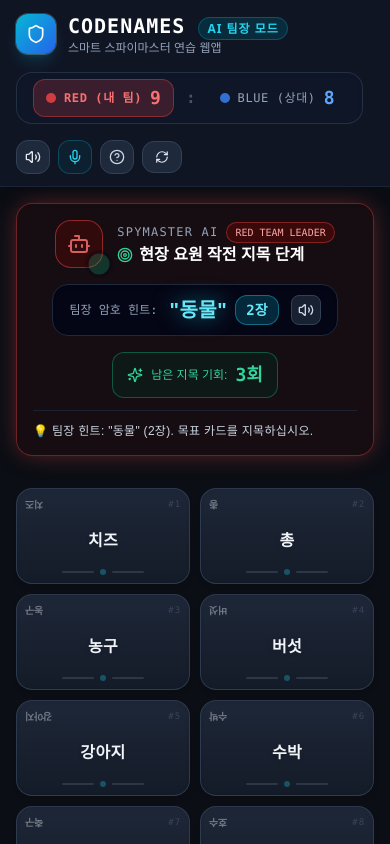
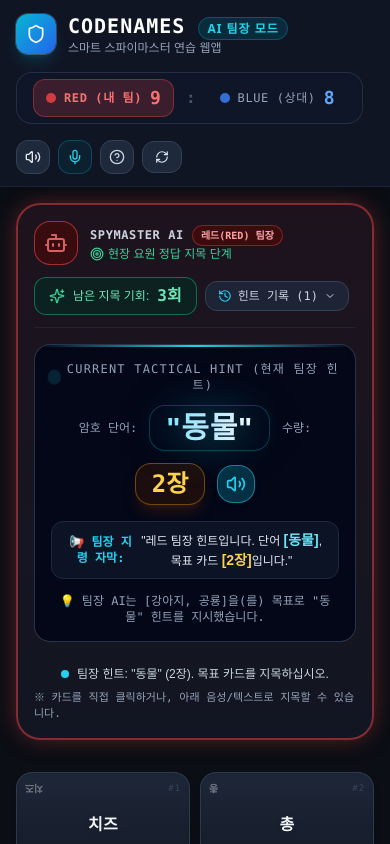
Before and after one commit to kiuza1004/codename, a React (Vite) app: page / in a window 390 px wide. Both pictures are taken after a click on the button "카드 섞고 작전 개시". Shown: the top 844 px of the page. Built offline with nearby package versions, Linux system fonts and the light colour scheme; the HTML template or start-up script is replaced by a standard one; a web font is replaced by a local one.

Commit message:
Enhance hint visibility with mega billboard, subtitles, and history

```diff
--- a/src/App.tsx
+++ b/src/App.tsx
@@ -16,6 +16,7 @@ export const App: React.FC = () => {
     cards,
     turn,
     currentHint,
+    hintHistory,
     guessesLeft,
     statusMessage,
     winner,
@@ -62,6 +63,7 @@ export const App: React.FC = () => {
         {/* 스파이마스터 팀장 브리핑 패널 */}
         <SpymasterPanel
           currentHint={currentHint}
+          hintHistory={hintHistory}
           turn={turn}
           playerTeam={playerTeam}
           guessesLeft={guessesLeft}
--- a/src/components/SpymasterPanel.tsx
+++ b/src/components/SpymasterPanel.tsx
@@ -1,10 +1,11 @@
-import React from 'react';
+import React, { useState } from 'react';
 import { Hint, TeamColor, TurnPhase } from '../types/game';
 import { speech } from '../utils/speech';
-import { Bot, Radio, Target, Sparkles, Volume2 } from 'lucide-react';
+import { Bot, Radio, Target, Sparkles, Volume2, History, ChevronDown, ChevronUp } from 'lucide-react';
 
 interface SpymasterPanelProps {
   currentHint: Hint | null;
+  hintHistory: Hint[];
   turn: TurnPhase;
   playerTeam: TeamColor;
   guessesLeft: number;
@@ -13,114 +14,170 @@ interface SpymasterPanelProps {
 
 export const SpymasterPanel: React.FC<SpymasterPanelProps> = ({
   currentHint,
+  hintHistory,
   turn,
   playerTeam,
   guessesLeft,
   statusMessage,
 }) => {
+  const [showHistory, setShowHistory] = useState(false);
+
   const isPlayerTurn = turn === 'player_turn';
   const isOpponentTurn = turn === 'opponent_turn';
   const isThinking = turn === 'spymaster_thinking';
 
-  const teamColorClass = playerTeam === 'red' ? 'text-red-400 border-red-500/40 bg-red-950/20' : 'text-blue-400 border-blue-500/40 bg-blue-950/20';
-  const teamGlow = playerTeam === 'red' ? 'shadow-glow-red' : 'shadow-glow-blue';
+  const teamLabel = playerTeam === 'red' ? '레드(RED)' : '블루(BLUE)';
+  const teamColorClass = playerTeam === 'red'
+    ? 'border-red-500/50 bg-gradient-to-b from-[#1e131d] to-[#121622] shadow-glow-red'
+    : 'border-blue-500/50 bg-gradient-to-b from-[#131b2e] to-[#121622] shadow-glow-blue';
 
   const replayVoiceHint = () => {
     if (currentHint) {
-      const teamLabel = playerTeam === 'red' ? '레드' : '블루';
-      speech.speakHint(teamLabel, currentHint.word, currentHint.count);
+      speech.speakHint(playerTeam === 'red' ? '레드' : '블루', currentHint.word, currentHint.count);
     }
   };
 
   return (
-    <div className={`w-full rounded-2xl border transition-all duration-300 backdrop-blur-md p-4 sm:p-5 ${
-      isPlayerTurn ? `${teamColorClass} ${teamGlow}` : 'border-slate-800 bg-slate-900/60'
+    <div className={`w-full rounded-3xl border-2 transition-all duration-300 backdrop-blur-xl p-4 sm:p-6 shadow-2xl ${
+      isPlayerTurn ? teamColorClass : 'border-slate-800 bg-[#121724]'
     }`}>
-      <div className="flex flex-col md:flex-row items-center justify-between gap-4">
-        {/* 팀장 AI 프로필 & 상태 인디케이터 */}
-        <div className="flex items-center gap-3.5">
+      {/* 1. 상단 바: 팀장 상태 및 모드 안내 */}
+      <div className="flex flex-wrap items-center justify-between gap-3 pb-3 border-b border-slate-800/80">
+        <div className="flex items-center gap-3">
           <div className="relative">
-            <div className={`w-12 h-12 rounded-2xl flex items-center justify-center border transition-all ${
-              playerTeam === 'red' ? 'bg-red-950/60 border-red-500/50 text-red-400' : 'bg-blue-950/60 border-blue-500/50 text-blue-400'
+            <div className={`w-11 h-11 rounded-2xl flex items-center justify-center border ${
+              playerTeam === 'red' ? 'bg-red-950/70 border-red-500/60 text-red-400' : 'bg-blue-950/70 border-blue-500/60 text-blue-400'
             }`}>
               <Bot className="w-6 h-6 animate-pulse" />
             </div>
-            <span className={`absolute -bottom-1 -right-1 w-4 h-4 rounded-full border-2 border-slate-950 ${
+            <span className={`absolute -bottom-1 -right-1 w-3.5 h-3.5 rounded-full border-2 border-slate-950 ${
               isPlayerTurn ? 'bg-emerald-500 animate-ping' : isOpponentTurn ? 'bg-amber-500' : 'bg-cyan-500'
             }`}></span>
           </div>
 
           <div>
             <div className="flex items-center gap-2">
-              <span className="text-xs font-mono uppercase tracking-widest text-slate-400">SPYMASTER AI</span>
-              <span className={`text-[10px] font-mono px-2 py-0.5 rounded-full uppercase border ${
+              <span className="text-xs font-mono font-bold tracking-wider text-slate-300">SPYMASTER AI</span>
+              <span className={`text-[10px] font-mono px-2 py-0.5 rounded-full uppercase font-bold border ${
                 playerTeam === 'red' ? 'bg-red-950/80 border-red-500/40 text-red-300' : 'bg-blue-950/80 border-blue-500/40 text-blue-300'
               }`}>
-                {playerTeam.toUpperCase()} TEAM LEADER
+                {teamLabel} 팀장
               </span>
             </div>
-            <h3 className="text-base sm:text-lg font-bold text-white flex items-center gap-2">
-              {isThinking && (
-                <span className="flex items-center gap-1.5 text-cyan-400">
-                  <Radio className="w-4 h-4 animate-spin" /> 팀장이 암호 힌트를 분석 중입니다...
-                </span>
-              )}
-              {isOpponentTurn && (
-                <span className="text-amber-400 flex items-center gap-1.5">
-                  <Radio className="w-4 h-4 animate-pulse" /> 상대 팀 요원들이 행동 중입니다...
-                </span>
-              )}
-              {isPlayerTurn && (
-                <span className="text-white flex items-center gap-1.5">
-                  <Target className="w-4 h-4 text-emerald-400" /> 현장 요원 작전 지목 단계
-                </span>
-              )}
-            </h3>
+            <div className="text-xs text-slate-400 font-medium">
+              {isThinking && <span className="text-cyan-400 flex items-center gap-1"><Radio className="w-3.5 h-3.5 animate-spin" /> 전술 암호 분석 중...</span>}
+              {isOpponentTurn && <span className="text-amber-400 flex items-center gap-1"><Radio className="w-3.5 h-3.5 animate-pulse" /> 상대 팀 요원 활동 중...</span>}
+              {isPlayerTurn && <span className="text-emerald-400 flex items-center gap-1"><Target className="w-3.5 h-3.5" /> 현장 요원 정답 지목 단계</span>}
+            </div>
           </div>
         </div>
 
-        {/* 현재 제시된 힌트 영역 */}
-        {currentHint && (
-          <div className="flex flex-wrap items-center justify-center gap-3 bg-slate-950/80 px-4 py-2.5 rounded-2xl border border-slate-800 shadow-inner">
-            <span className="text-xs font-mono text-slate-400">팀장 암호 힌트:</span>
+        {/* 잔여 기회 및 히스토리 버튼 */}
         <div className="flex items-center gap-2">
-              <span className="text-xl sm:text-2xl font-black font-spy tracking-wide text-cyan-300 drop-shadow-[0_0_10px_rgba(6,182,212,0.6)]">
+          {isPlayerTurn && (
+            <div className="flex items-center gap-2 bg-emerald-950/60 border border-emerald-500/50 px-3.5 py-1.5 rounded-xl text-emerald-300 shadow-sm">
+              <Sparkles className="w-4 h-4 text-emerald-400" />
+              <span className="text-xs font-medium">남은 지목 기회:</span>
+              <span className="text-base sm:text-lg font-black font-mono text-emerald-300">{guessesLeft}회</span>
+            </div>
+          )}
+
+          {hintHistory.length > 0 && (
+            <button
+              onClick={() => setShowHistory(!showHistory)}
+              className="flex items-center gap-1.5 px-3 py-1.5 rounded-xl bg-slate-800/80 hover:bg-slate-700 text-xs text-slate-300 hover:text-white border border-slate-700 transition-all font-mono"
+            >
+              <History className="w-3.5 h-3.5 text-cyan-400" />
+              <span>힌트 기록 ({hintHistory.length})</span>
+              {showHistory ? <ChevronUp className="w-3 h-3" /> : <ChevronDown className="w-3 h-3" />}
+            </button>
+          )}
+        </div>
+      </div>
+
+      {/* 2. 메인 초대형 글자 힌트 전광판 (MEGA HINT BILLBOARD) */}
+      <div className="my-4 p-4 sm:p-5 rounded-2xl bg-slate-950/90 border border-slate-700/80 shadow-inner flex flex-col items-center justify-center text-center relative overflow-hidden">
+        {/* 장식용 사이버 라인 */}
+        <div className="absolute top-0 left-0 right-0 h-[2px] bg-gradient-to-r from-transparent via-cyan-400 to-transparent"></div>
+
+        <div className="text-xs font-mono uppercase tracking-widest text-slate-400 mb-2 flex items-center gap-2">
+          <span className="w-2 h-2 rounded-full bg-cyan-400 animate-ping"></span>
+          <span>CURRENT TACTICAL HINT (현재 팀장 힌트)</span>
+        </div>
+
+        {currentHint ? (
+          <div className="w-full flex flex-col items-center gap-3">
+            {/* 글자 힌트 핵심 디스플레이: 아주 크고 또렷하게 표시 */}
+            <div className="flex flex-wrap items-center justify-center gap-3 sm:gap-4 my-1">
+              <span className="text-xs sm:text-sm font-mono text-slate-400 uppercase">암호 단어:</span>
+              <span className="text-3xl sm:text-5xl md:text-6xl font-black font-spy tracking-wide text-transparent bg-clip-text bg-gradient-to-r from-cyan-300 via-sky-200 to-white drop-shadow-[0_0_20px_rgba(6,182,212,0.6)] px-4 py-1 rounded-2xl bg-cyan-950/40 border border-cyan-500/30">
                 "{currentHint.word}"
               </span>
-              <span className="px-2.5 py-1 rounded-xl bg-cyan-500/20 border border-cyan-400/40 text-cyan-300 font-mono font-bold text-sm">
+
+              <span className="text-xs sm:text-sm font-mono text-slate-400 uppercase">수량:</span>
+              <span className="text-2xl sm:text-4xl md:text-5xl font-black font-mono text-amber-300 px-4 py-1 rounded-2xl bg-amber-950/40 border border-amber-500/40 shadow-lg shadow-amber-900/30">
                 {currentHint.count}장
               </span>
-            </div>
 
               {/* 음성 다시 듣기 버튼 */}
               <button
                 onClick={replayVoiceHint}
-              title="팀장 힌트 다시 듣기"
-              className="p-1.5 rounded-lg bg-slate-800/80 hover:bg-cyan-900/40 text-slate-300 hover:text-cyan-300 transition-all border border-slate-700"
+                title="팀장 음성 힌트 다시 듣기"
+                className="p-2 sm:p-3 rounded-2xl bg-cyan-600/30 hover:bg-cyan-500/40 border border-cyan-400/50 text-cyan-300 hover:text-white transition-all shadow-md flex items-center gap-1.5"
               >
-              <Volume2 className="w-4 h-4" />
+                <Volume2 className="w-5 h-5 sm:w-6 sm:h-6 text-cyan-400" />
+                <span className="text-xs font-bold font-mono hidden sm:inline">다시 듣기</span>
               </button>
             </div>
+
+            {/* 글자로 명확히 보여주는 음성 낭독 스크립트 자막 바 */}
+            <div className="w-full max-w-2xl bg-slate-900/80 border border-slate-800 rounded-xl px-4 py-2 text-xs sm:text-sm font-medium text-slate-200 flex items-center justify-center gap-2">
+              <span className="text-cyan-400 font-mono font-bold">📢 팀장 지령 자막:</span>
+              <span>"{playerTeam === 'red' ? '레드' : '블루'} 팀장 힌트입니다. 단어 <strong className="text-cyan-300 text-sm">[{currentHint.word}]</strong>, 목표 카드 <strong className="text-amber-300 text-sm">[{currentHint.count}장]</strong>입니다."</span>
+            </div>
+
+            {currentHint.explanation && (
+              <p className="text-xs text-slate-400 font-mono mt-0.5">
+                💡 {currentHint.explanation}
+              </p>
             )}
-
-        {/* 잔여 지목 기회 */}
-        {isPlayerTurn && (
-          <div className="flex items-center gap-2 bg-emerald-950/40 border border-emerald-500/40 px-3.5 py-2 rounded-xl text-emerald-400">
-            <Sparkles className="w-4 h-4" />
-            <span className="text-xs font-medium">남은 지목 기회:</span>
-            <span className="text-lg font-black font-mono">{guessesLeft}회</span>
+          </div>
+        ) : (
+          <div className="py-6 flex flex-col items-center justify-center gap-2 text-slate-400">
+            <Radio className="w-8 h-8 text-cyan-400 animate-spin" />
+            <span className="text-base font-bold text-slate-200">팀장이 비밀 키카드를 분석하고 있습니다...</span>
+            <span className="text-xs text-slate-500">잠시 후 화면과 음성으로 힌트가 전달됩니다.</span>
           </div>
         )}
       </div>
 
-      {/* 상태 안내 서브바 */}
-      <div className="mt-3 pt-3 border-t border-slate-800/80 flex items-center justify-between text-xs sm:text-sm">
-        <span className="text-slate-300 font-medium tracking-wide">
-          💡 {statusMessage}
-        </span>
+      {/* 3. 이전 힌트 히스토리 드롭다운 */}
+      {showHistory && hintHistory.length > 0 && (
+        <div className="mb-3 p-3 rounded-2xl bg-slate-950/90 border border-slate-800 animate-fadeIn">
+          <div className="text-xs font-mono uppercase tracking-wider text-slate-400 mb-2 font-bold flex items-center gap-1.5">
+            <History className="w-3.5 h-3.5 text-cyan-400" /> 이번 작전 힌트 기록 (총 {hintHistory.length}회)
+          </div>
+          <div className="grid grid-cols-1 sm:grid-cols-2 md:grid-cols-3 gap-2">
+            {hintHistory.map((h, i) => (
+              <div key={i} className="bg-slate-900/80 border border-slate-800 px-3 py-2 rounded-xl flex items-center justify-between text-xs">
+                <span className="text-slate-400 font-mono">#{i + 1}번째</span>
+                <span className="font-bold text-cyan-300 text-sm">"{h.word}"</span>
+                <span className="font-mono text-amber-300 font-bold bg-amber-950/40 px-2 py-0.5 rounded border border-amber-500/30">{h.count}장</span>
+              </div>
+            ))}
+          </div>
+        </div>
+      )}
+
+      {/* 4. 하단 상태 안내 */}
+      <div className="pt-2 flex flex-col sm:flex-row items-center justify-between gap-2 text-xs text-slate-300 font-medium">
+        <div className="flex items-center gap-2">
+          <span className="w-2 h-2 rounded-full bg-cyan-400"></span>
+          <span>{statusMessage}</span>
+        </div>
         {isPlayerTurn && (
-          <span className="text-slate-400 font-mono text-xs hidden sm:inline">
-            ※ 원치 않으면 언제든 아래 [턴 종료(Pass)]를 누를 수 있습니다.
+          <span className="text-slate-400 font-mono text-[11px]">
+            ※ 카드를 직접 클릭하거나, 아래 음성/텍스트로 지목할 수 있습니다.
           </span>
         )}
       </div>
--- a/src/hooks/useCodenames.ts
+++ b/src/hooks/useCodenames.ts
@@ -15,6 +15,7 @@ export function useCodenames() {
   const [cards, setCards] = useState<CardItem[]>([]);
   const [turn, setTurn] = useState<TurnPhase>('spymaster_thinking');
   const [currentHint, setCurrentHint] = useState<Hint | null>(null);
+  const [hintHistory, setHintHistory] = useState<Hint[]>([]);
   const [guessesLeft, setGuessesLeft] = useState<number>(0);
   const [statusMessage, setStatusMessage] = useState<string>('');
   const [winner, setWinner] = useState<TeamColor | 'assassin_loss' | null>(null);
@@ -119,6 +120,7 @@ export function useCodenames() {
       setCards(initialCards);
       setWinner(null);
       setCurrentHint(null);
+      setHintHistory([]);
       setGuessesLeft(0);
       setStats({
         turnsTaken: 1,
@@ -141,7 +143,9 @@ export function useCodenames() {
 
     setTimeout(() => {
       const hint = generateSpymasterHint(currentCards, playerTeam, difficulty);
-      setCurrentHint(hint);
+      const hintWithTurn = { ...hint, turnNumber: stats.turnsTaken };
+      setCurrentHint(hintWithTurn);
+      setHintHistory(prev => [...prev, hintWithTurn]);
       const availableGuesses = hint.count + 1; // 코드네임 공식 규칙: 힌트 개수 + 1회까지 추측 가능
       setGuessesLeft(availableGuesses);
       setTurn('player_turn');
@@ -150,8 +154,8 @@ export function useCodenames() {
       sound.playHintBeep();
       const teamLabel = playerTeam === 'red' ? '레드' : '블루';
       speech.speakHint(teamLabel, hint.word, hint.count);
-    }, 900);
-  }, [playerTeam, difficulty]);
+    }, 300);
+  }, [playerTeam, difficulty, stats.turnsTaken]);
 
   // 게임 시작 시 첫 번째 힌트 자동 생성
   const hasTriggeredFirstHint = useRef(false);
@@ -374,6 +378,7 @@ export function useCodenames() {
     cards,
     turn,
     currentHint,
+    hintHistory,
     guessesLeft,
     statusMessage,
     winner,
--- a/src/types/game.ts
+++ b/src/types/game.ts
@@ -15,6 +15,7 @@ export interface Hint {
   count: number;
   targetWords?: string[];
   explanation?: string;
+  turnNumber?: number;
 }
 
 export type GamePhase = 'setup' | 'playing' | 'gameover';
```
Lines whose indentation alone changed are shown as unchanged.
